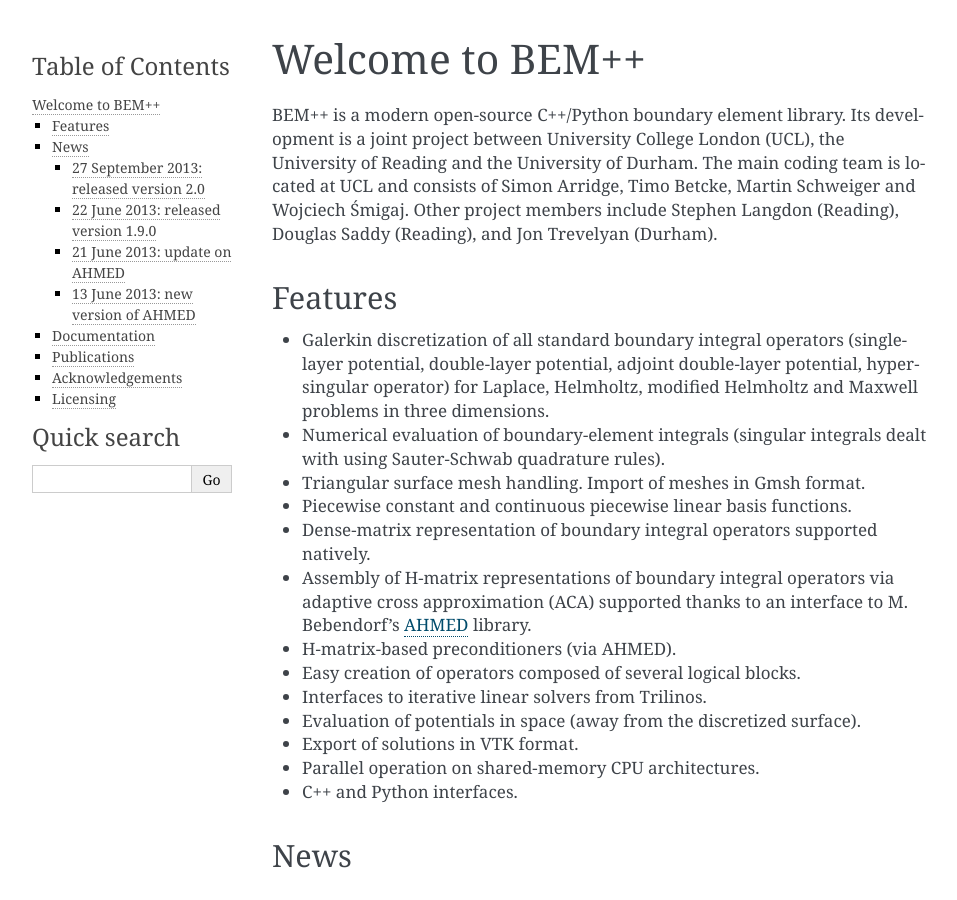
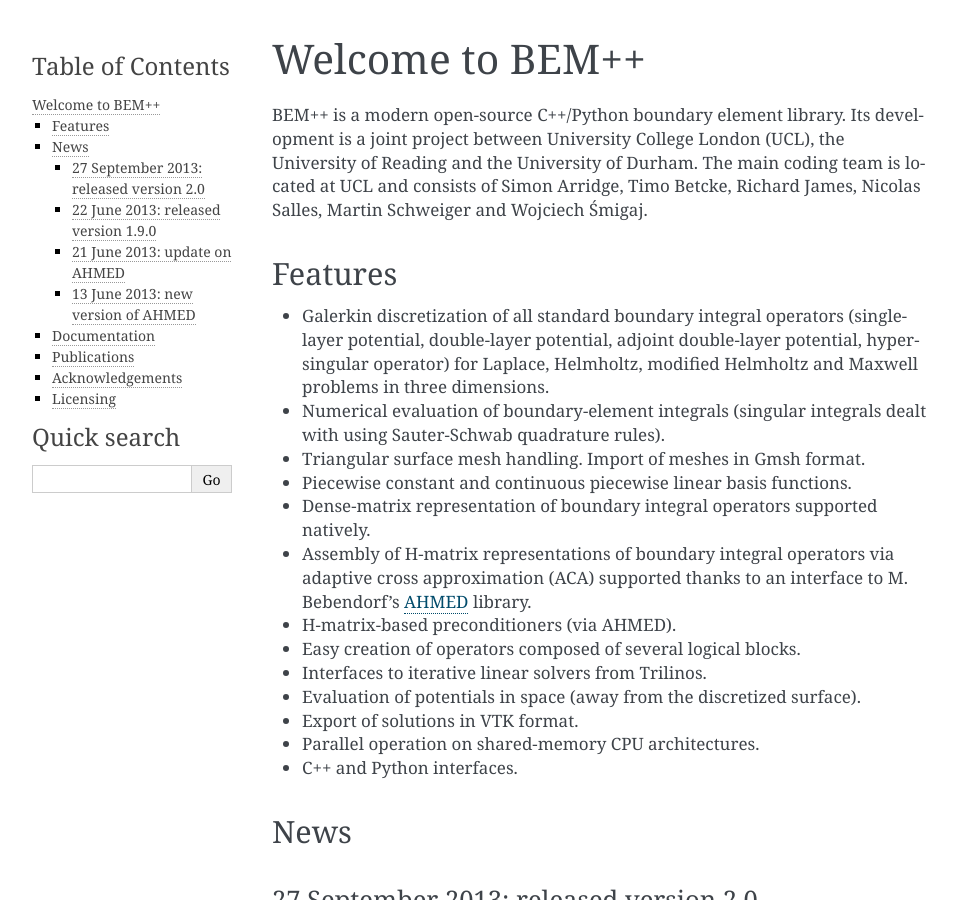
Before and after one commit to evantwout/web, a Sphinx documentation site: the page built from source/index.rst, in a window 1280 px wide and 900 px high. Shown: the whole window, without its empty margins (148-1105 px from the left). Built offline with Sphinx 7.4.7, drawn with Linux system fonts in a browser that asks for light colours; formulas are drawn with MathJax 3; some of the changed lines change nothing that is shown; some of the changed text lies outside the part shown.

Commit message:
Updated documentation

```diff
--- a/source/index.rst
+++ b/source/index.rst
@@ -10,9 +10,7 @@
 development is a joint project between University College London
 (UCL), the University of Reading and the University of Durham. The
 main coding team is located at UCL and consists of Simon Arridge, Timo
-Betcke, Martin Schweiger and Wojciech Śmigaj. Other project members
-include Stephen Langdon (Reading), Douglas Saddy (Reading), and Jon
-Trevelyan (Durham).
+Betcke, Richard James, Nicolas Salles, Martin Schweiger and Wojciech Śmigaj.
 
 Features
 --------
@@ -125,6 +123,8 @@
    Installation <installation>
    Tutorial: exterior Dirichlet problem for the Laplace equation <tutorial_dirichlet>
    Tutorial: adding custom operators <tutorial_custom_ops>
+   C++ interface reference (version 2.0) <http://www.bempp.org/cppref/2.0/index.html>
+   Python interface reference (version 2.0) <http://www.bempp.org/pythonref/2.0/index.html>
    C++ interface reference (version 1.9) <http://www.bempp.org/cppref/1.9/index.html>
    Python interface reference (version 1.9) <http://www.bempp.org/pythonref/1.9/index.html>
    C++ interface reference (version 1.1) <http://www.bempp.org/cppref/1.1/index.html>
@@ -138,14 +138,15 @@
 ------------
 
 W. Śmigaj, S. Arridge, T. Betcke, J. Phillips, M. Schweiger, "Solving Boundary
-Integral Problems with BEM++", submitted to *ACM Trans. Math. Software*
+Integral Problems with BEM++", submitted to *ACM Trans. Math. Software* (revised version)
 (`preprint <http://www.bempp.org/files/bempp-toms-preprint.pdf>`_, `example
 scripts <http://www.bempp.org/files/bempp-toms-examples.zip>`_).
 
 Acknowledgements
 ----------------
-The project was made possible by EPSRC Grant EP/I030042/1, which
-started on 1 October 2011 and provides initial funding for two years. Special thanks go also to the members of the `HyENA <http://portal.tugraz.at/portal/page/portal/Files/i2610/files/Forschung/Software/HyENA/html/index.html>`_ Team at TU Graz who gave us permission to use their Galerkin integration routines for BEM++.
+This project was made possible by EPSRC Grants EP/I030042/1 and EP/K03829X/1, which
+started on 1 October 2011 and provide funding for four years.
+Special thanks go also to the members of the `HyENA <http://portal.tugraz.at/portal/page/portal/Files/i2610/files/Forschung/Software/HyENA/html/index.html>`_ Team at TU Graz who gave us permission to use their Galerkin integration routines for BEM++.
 
 Licensing
 ---------
```
